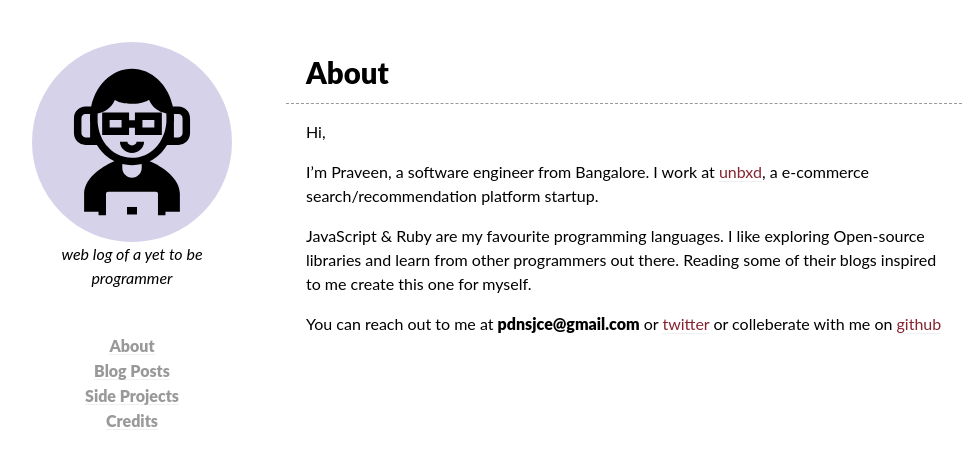
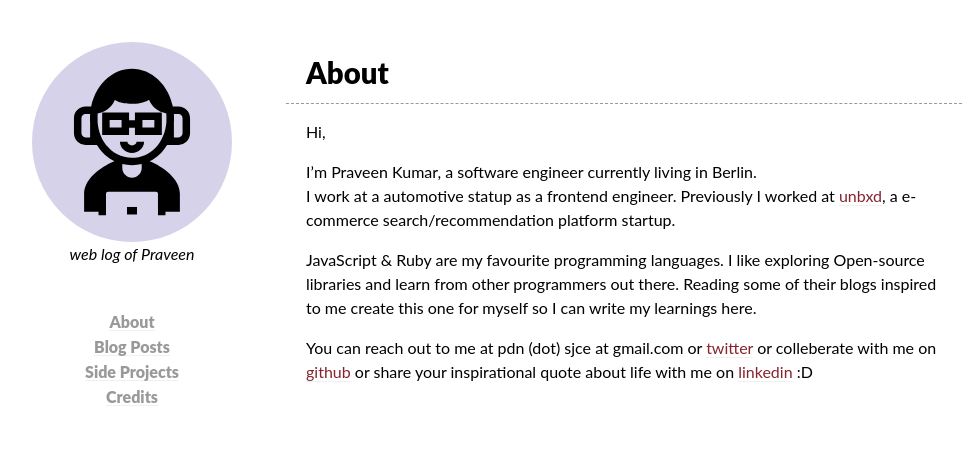
Before and after one commit to metapraveen/metapraveen.github.io, a Jekyll site: the page built from about/index.md, in a window 1280 px wide. Shown: the top 469 px of the page, without its empty margins (148-1120 px from the left). Built offline with Jekyll 4.4.1, drawn with Linux system fonts in a browser that asks for light colours.

Commit message:
updated about me section

```diff
--- a/_layouts/default.html
+++ b/_layouts/default.html
@@ -23,7 +23,7 @@
     </a>
   </h1>
 
-  <div class="description">web log of a yet to be programmer</div>
+  <div class="description">web log of Praveen</div>
 
   <nav role="navigation">
     <ul>
--- a/about/index.md
+++ b/about/index.md
@@ -5,13 +5,14 @@ layout: page
 ---
 Hi,
 
-I'm Praveen, a software engineer from Bangalore.
-I work at [unbxd][1], a e-commerce search/recommendation platform startup.
+I'm Praveen Kumar, a software engineer currently living in Berlin.
+I work at a automotive statup as a frontend engineer.
+Previously I worked at [unbxd][1], a e-commerce search/recommendation platform startup.
 
-JavaScript & Ruby are my favourite programming languages. I like exploring Open-source libraries and learn from other programmers out there. Reading some of their blogs inspired to me create this one for myself.
+JavaScript & Ruby are my favourite programming languages. I like exploring Open-source libraries and learn from other programmers out there. Reading some of their blogs inspired to me create this one for myself so I can write my learnings here.
 
-You can reach out to me at **pdnsjce@gmail.com**
- or [twitter][2] or colleberate with me on [github][3]
+You can reach out to me at pdn (dot) sjce at gmail.com
+ or [twitter][2] or colleberate with me on [github][3] or share your inspirational quote about life with me on [linkedin](https://www.linkedin.com/in/praveen612) :D
 
 
  [1]: http://www.unbxd.com/
```
